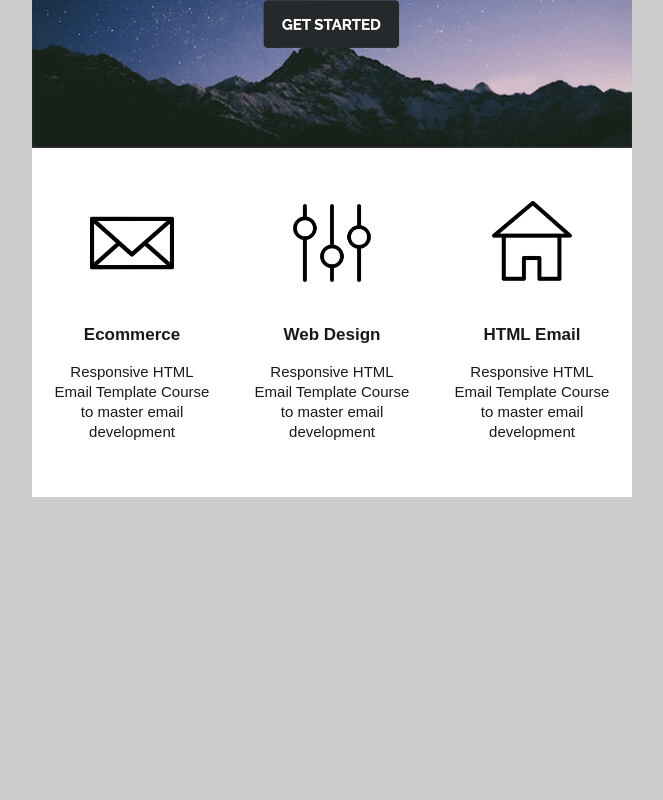
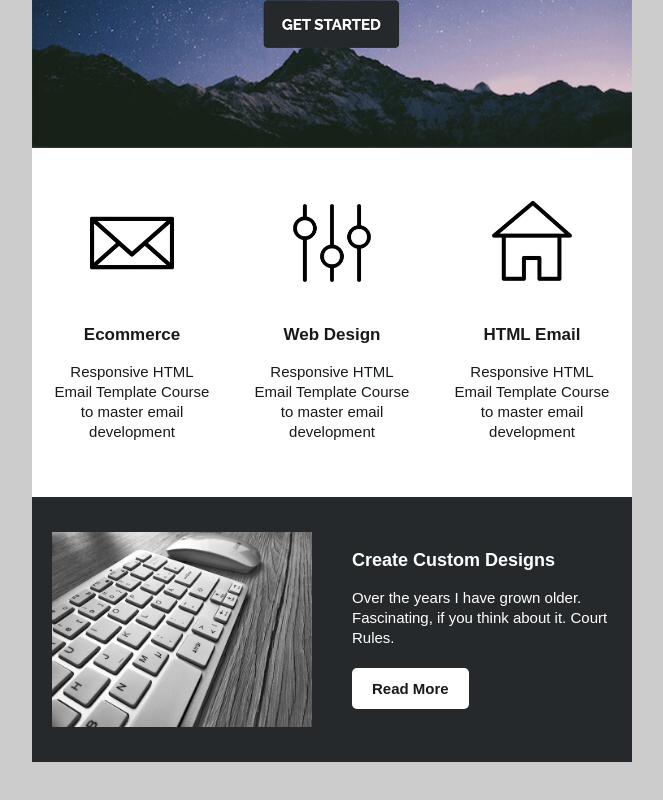
Before and after one commit to CourtG/html-email-portfolio, a plain HTML site: page index.html in a window 1280 px wide. Shown: the part 310-1110 px from the top of the page, without its empty margins (308-971 px from the left). Before the commit the page ends 867 px from the top, so only its background shows below. Drawn offline with Linux system fonts and the light colour scheme.

Commit message:
dark background two column section with button, image, text

```diff
--- a/index.html
+++ b/index.html
@@ -65,7 +65,25 @@
         line-height: 20px;
         padding: 0 5px;
       }
-
+      .two-columns.last {
+        padding: 15px 0;
+      }
+      .two-columns .padding {
+        padding: 20px;
+      }
+      .two-columns .content {
+        font-size: 15px;
+        line-height: 20px;
+        text-align: left;
+      }
+      .button {
+        background-color: #ffffff;
+        color: #171a1b;
+        text-decoration: none;
+        padding: 12px 20px;
+        border-radius: 5px;
+        font-weight: bold;
+      }
     </style>
   </head>
   <body>
@@ -133,7 +151,7 @@
               alt=""
               width="600px"
               style="max-width: 100%"
-            /></a>
+            />
           </td>
         </tr>
 
@@ -144,22 +162,31 @@
             <table width="100%">
               <tr>
                 <td class="three-columns">
-
                   <table class="column">
                     <tr>
                       <td class="padding">
-
                         <table class="content">
                           <tr>
                             <td>
-															<a href="#"><img src="img/email.png" alt="" width="130px" style="max-width: 130px;">
+                              <a href="#"
+                                ><img
+                                  src="img/email.png"
+                                  alt=""
+                                  width="130px"
+                                  style="max-width: 130px"
+                                />
                               </a>
                             </td>
                           </tr>
                           <tr>
                             <td>
-															<p style="font-weight:bold; font-size: 17px;">Ecommerce</p>
-															<p>Responsive HTML Email Template Course to master email development</p>
+                              <p style="font-weight: bold; font-size: 17px">
+                                Ecommerce
+                              </p>
+                              <p>
+                                Responsive HTML Email Template Course to master
+                                email development
+                              </p>
                             </td>
                           </tr>
                         </table>
@@ -170,18 +197,28 @@
                   <table class="column">
                     <tr>
                       <td class="padding">
-
                         <table class="content">
                           <tr>
                             <td>
-															<a href="#"><img src="img/settings.png" alt="" width="130px" style="max-width: 130px;">
+                              <a href="#"
+                                ><img
+                                  src="img/settings.png"
+                                  alt=""
+                                  width="130px"
+                                  style="max-width: 130px"
+                                />
                               </a>
                             </td>
                           </tr>
                           <tr>
                             <td>
-															<p style="font-weight:bold; font-size: 17px;">Web Design</p>
-															<p>Responsive HTML Email Template Course to master email development</p>
+                              <p style="font-weight: bold; font-size: 17px">
+                                Web Design
+                              </p>
+                              <p>
+                                Responsive HTML Email Template Course to master
+                                email development
+                              </p>
                             </td>
                           </tr>
                         </table>
@@ -192,18 +229,60 @@
                   <table class="column">
                     <tr>
                       <td class="padding">
-
                         <table class="content">
                           <tr>
                             <td>
-															<a href="#"><img src="img/home.png" alt="" width="130px" style="max-width: 130px;">
+                              <a href="#"
+                                ><img
+                                  src="img/home.png"
+                                  alt=""
+                                  width="130px"
+                                  style="max-width: 130px"
+                                />
                               </a>
                             </td>
                           </tr>
                           <tr>
                             <td>
-															<p style="font-weight:bold; font-size: 17px;">HTML Email</p>
-															<p>Responsive HTML Email Template Course to master email development</p>
+                              <p style="font-weight: bold; font-size: 17px">
+                                HTML Email
+                              </p>
+                              <p>
+                                Responsive HTML Email Template Course to master
+                                email development
+                              </p>
+                            </td>
+                          </tr>
+                        </table>
+                      </td>
+                    </tr>
+                  </table>
+                </td>
+              </tr>
+            </table>
+          </td>
+        </tr>
+
+        <!-- TWO COLUMN SECTION -->
+
+        <tr>
+          <td style="background-color: #26292b; color: #ffffff">
+            <table width="100%">
+              <tr>
+                <td class="two-columns last">
+                  <table class="column">
+                    <tr>
+                      <td class="padding">
+                        <table class="content">
+                          <tr>
+                            <td>
+                              <a href="#"
+                                ><img
+                                  src="img/keyboard.jpg"
+                                  alt=""
+                                  width="260"
+                                  style="max-width: 260px"
+                              /></a>
                             </td>
                           </tr>
                         </table>
@@ -211,14 +290,31 @@
                     </tr>
                   </table>
 
+                  <table class="column">
+                    <tr>
+                      <td class="padding">
+                        <table class="content">
+                          <tr>
+                            <td>
+                              <p style="font-weight: bold; font-size: 18px">
+                                Create Custom Designs
+                              </p>
+                              <p style="padding-bottom: 16px">
+                                Over the years I have grown older. Fascinating,
+                                if you think about it. Court Rules.
+                              </p>
+                              <a href="#" class="button">Read More</a>
                             </td>
                           </tr>
                         </table>
+                      </td>
+                    </tr>
                   </table>
                 </td>
               </tr>
-
-        <!-- TWO COLUMN SECTION -->
+            </table>
+          </td>
+        </tr>
 
         <!-- TITLE, TEXT & BUTTON -->
 
```
Lines whose indentation alone changed are shown as unchanged.
